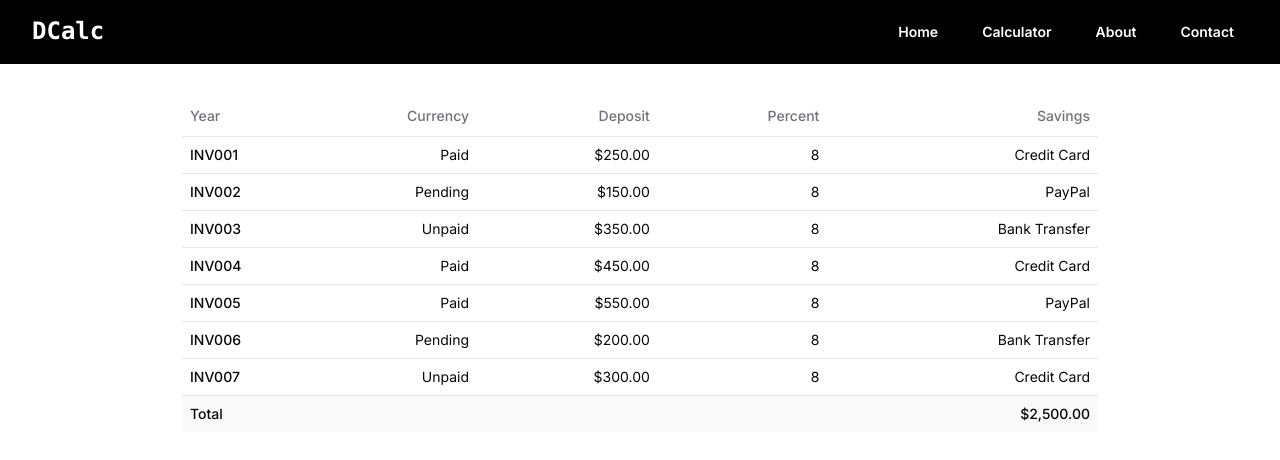
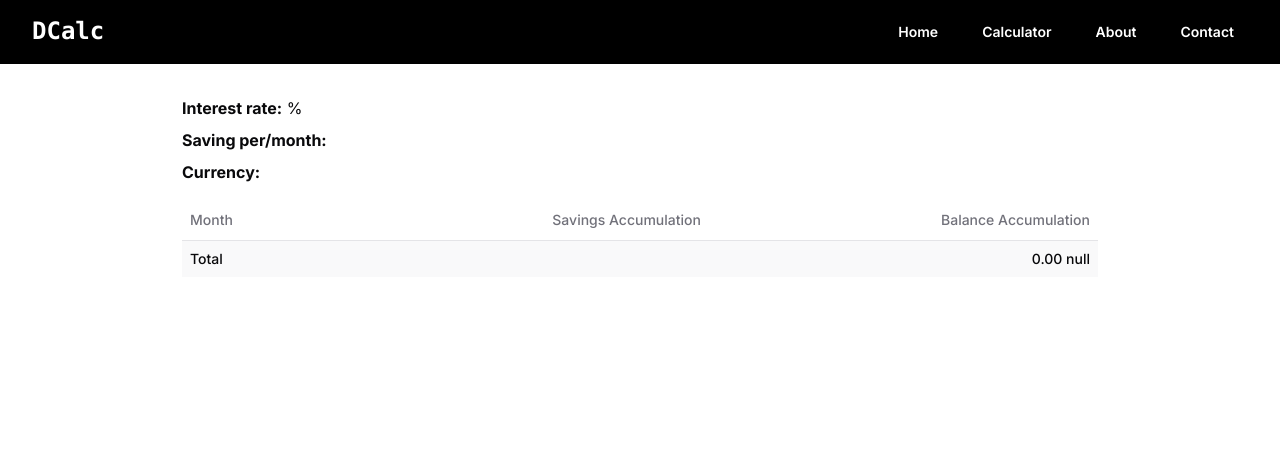
Before and after one commit to VChecherynda/deposit-calculator, a Next.js app: page /dashboard in a window 1280 px wide. Shown: the top 460 px of the page. Built offline with nearby package versions, Linux system fonts and the light colour scheme.

Commit message:
Update deposit calculations

```diff
--- a/package.json
+++ b/package.json
@@ -30,6 +30,7 @@
         "react-icons": "^5.3.0",
         "tailwind-merge": "^2.5.2",
         "tailwindcss-animate": "^1.0.7",
+        "uuid": "^10.0.0",
         "zod": "^3.23.8"
     },
     "devDependencies": {
@@ -37,6 +38,7 @@
         "@types/node": "^20",
         "@types/react": "^18",
         "@types/react-dom": "^18",
+        "@types/uuid": "^10.0.0",
         "eslint": "^8",
         "eslint-config-next": "14.2.7",
         "husky": "^9.1.6",
--- a/src/app/calculator/lib/calculateTotalYears.ts
+++ /dev/null
@@ -1,19 +0,0 @@
-export const calculateTotalYears = (params: {
-    goal: number | undefined;
-    savings: number | undefined;
-    percent: number | undefined;
-}) => {
-    const { goal, savings, percent } = params;
-
-    if (!goal || !savings || !percent) {
-        return 0;
-    }
-
-    const goalSavings = goal * 12;
-
-    const yearSavings = savings * 12;
-
-    const earningPerYear = (yearSavings / 100) * percent;
-
-    return goalSavings / earningPerYear;
-};
--- a/src/app/calculator/lib/calculateYearSavings.ts
+++ /dev/null
@@ -1,16 +0,0 @@
-export const calculateYearSavings = (params: {
-    percent: number | undefined;
-    savings: number | undefined;
-}) => {
-    const { savings, percent } = params;
-
-    if (!percent || !savings) {
-        return 0;
-    }
-
-    const yearSavings = savings * 12;
-
-    const earningPerYear = yearSavings * (1 + percent / 100);
-
-    return earningPerYear;
-};
--- a/src/app/calculator/lib/index.ts
+++ b/src/app/calculator/lib/index.ts
@@ -1,5 +1,2 @@
-export { calculateYearSavings } from './calculateYearSavings';
-export { calculateTotalYears } from './calculateTotalYears';
-export { calculateYearsMonthsDays } from './calculateYearsMonthsDays';
 export { convertToExchangeRate } from './convertToExchangeRate';
 export { convertFromExchangeRate } from './convertFromExchangeRate';
--- a/src/app/calculator/ui/savings/Savings.tsx
+++ b/src/app/calculator/ui/savings/Savings.tsx
@@ -19,20 +19,20 @@ import {
 } from '@/shared/ui/card';
 
 import {
-    calculateTotalYears,
-    calculateYearSavings,
+    calculateDepoists,
     calculateYearsMonthsDays,
-} from '../../lib';
+} from '@/shared/lib/depositCalculations';
 
 import { BigNumber } from '@/shared/lib/bigNumber';
 import { LinkButton } from '@/shared/ui';
 
+// TO-DO need implement logic for calculate deposit values
 export const Savings = () => {
     const [currencyPrev, setCurrencyPrev] = useState<string>('');
     const [currencyCur, setCurrencyCur] = useState<string>('usd');
     const [goal, setGoal] = useState<number>(500);
     const [savings, setSavings] = useState<number>(2000);
-    const [percent, setPercent] = useState<number>(8);
+    const [interestRate, setInterestRate] = useState<number>(8);
 
     const { isFetching: isFetchingList, data: currencyList } =
         useQuery(queryCurrencyList());
@@ -50,15 +50,19 @@ export const Savings = () => {
         }
     }, [exchangeRate]);
 
-    const { years, month, days } = calculateYearsMonthsDays(
-        calculateTotalYears({ goal, savings, percent })
-    );
+    const { totalDays, totalBalance } = calculateDepoists({
+        goal,
+        savings,
+        interestRate,
+    });
+
+    const { years, month, days } = calculateYearsMonthsDays(totalDays);
 
     return (
         <Card className="mb-8 w-full sm:min-w-[460px]">
             <CardHeader>
                 <CardTitle className="text-2xl">
-                    Calculate your deposit
+                    Calculate Сompound interest
                 </CardTitle>
                 <CardDescription>
                     Here you can calculate how much money do you need to save
@@ -95,12 +99,12 @@ export const Savings = () => {
                     }}
                 />
                 <Input
-                    label="Percent (%)"
-                    name="percent"
-                    value={percent}
+                    label="Interest Rate (%)"
+                    name="interest"
+                    value={interestRate}
                     onChange={(e) => {
                         const { value } = e.target;
-                        setPercent(value ? Number(value) : value);
+                        setInterestRate(value ? Number(value) : value);
                     }}
                 />
             </CardContent>
@@ -109,10 +113,7 @@ export const Savings = () => {
                     <div className="mb-4 w-full">
                         <b>Total:</b>
                         <br />
-                        {(
-                            calculateYearSavings({ percent, savings }) *
-                            calculateTotalYears({ goal, percent, savings })
-                        ).toFixed(2)}
+                        {totalBalance.toFixed(2)}
                     </div>
                     <div className="mb-4 flex w-full items-end justify-between">
                         <div>
@@ -120,7 +121,10 @@ export const Savings = () => {
                             <br />
                             {`${years} years ${month} month ${days} days`}
                         </div>
-                        <LinkButton href={'/dashboard'} name="Detials" />
+                        <LinkButton
+                            href={`/dashboard?goal=${goal}&savings=${savings}&interestRate=${interestRate}&currency=${currencyCur.toUpperCase()}`}
+                            name="Detials"
+                        />
                     </div>
                 </div>
             </CardFooter>
--- a/src/app/dashboard/page.tsx
+++ b/src/app/dashboard/page.tsx
@@ -9,104 +9,114 @@ import {
     TableHeader,
     TableRow,
 } from '@/shared/ui/table';
+import { useSearchParams } from 'next/navigation';
+import { calculateDepoists } from '@/shared/lib/depositCalculations';
 
-const deposits = [
+enum Column {
+    Month = 'month',
+    Savings = 'savings',
+    Balance = 'balance',
+}
+
+type Config = {
+    id: string;
+    headerLabel: string;
+    cell: Column;
+    align?: string;
+};
+
+const columnConfig: Config[] = [
     {
-        id: 1,
-        year: 'INV001',
-        currency: 'Paid',
-        savingsAmount: 'Credit Card',
-        depositAmmount: '$250.00',
-        percent: '8',
+        id: 'month',
+        headerLabel: 'Month',
+        cell: Column.Month,
     },
     {
-        id: 2,
-        year: 'INV002',
-        currency: 'Pending',
-        savingsAmount: 'PayPal',
-        depositAmmount: '$150.00',
-        percent: '8',
+        id: 'savingsTotal',
+        headerLabel: 'Savings Accumulation',
+        cell: Column.Savings,
+        align: 'right',
     },
     {
-        id: 3,
-        year: 'INV003',
-        currency: 'Unpaid',
-        savingsAmount: 'Bank Transfer',
-        depositAmmount: '$350.00',
-        percent: '8',
-    },
-    {
-        id: 4,
-        year: 'INV004',
-        currency: 'Paid',
-        savingsAmount: 'Credit Card',
-        depositAmmount: '$450.00',
-        percent: '8',
-    },
-    {
-        id: 5,
-        year: 'INV005',
-        currency: 'Paid',
-        savingsAmount: 'PayPal',
-        depositAmmount: '$550.00',
-        percent: '8',
-    },
-    {
-        id: 6,
-        year: 'INV006',
-        currency: 'Pending',
-        savingsAmount: 'Bank Transfer',
-        depositAmmount: '$200.00',
-        percent: '8',
-    },
-    {
-        id: 7,
-        year: 'INV007',
-        currency: 'Unpaid',
-        savingsAmount: 'Credit Card',
-        depositAmmount: '$300.00',
-        percent: '8',
+        id: 'balance',
+        headerLabel: 'Balance Accumulation',
+        cell: Column.Balance,
+        align: 'right',
     },
 ];
 
 export default function Dashboard() {
+    const searchParams = useSearchParams();
+    const goal = searchParams.get('goal');
+    const savings = searchParams.get('savings');
+    const interestRate = searchParams.get('interestRate');
+    const currency = searchParams.get('currency');
+
+    const { deposits, totalBalance } = calculateDepoists({
+        goal,
+        savings,
+        interestRate,
+    });
+
     return (
-        <div className="mx-auto w-full p-8">
+        <div className="mx-auto p-8">
+            <section className="mb-4">
+                <p className="mb-2">
+                    <span className="font-bold">Interest rate:</span>{' '}
+                    {interestRate}%
+                </p>
+                <p className="mb-2">
+                    <span className="font-bold">Saving per/month:</span>{' '}
+                    {savings}
+                </p>
+                <p className="mb-2">
+                    <span className="font-bold">Currency:</span> {currency}
+                </p>
+            </section>
+
             <Table>
                 <TableHeader>
                     <TableRow>
-                        <TableHead className="w-[100px]">Year</TableHead>
-                        <TableHead className="text-right">Currency</TableHead>
-                        <TableHead className="text-right">Deposit</TableHead>
-                        <TableHead className="text-right">Percent</TableHead>
-                        <TableHead className="text-right">Savings</TableHead>
+                        {columnConfig.map((column) => (
+                            <TableHead
+                                key={column.id}
+                                className={
+                                    column.align === 'right'
+                                        ? 'text-right'
+                                        : 'text-left'
+                                }
+                            >
+                                {column.headerLabel}
+                            </TableHead>
+                        ))}
                     </TableRow>
                 </TableHeader>
                 <TableBody>
-                    {deposits.map((deposit) => (
+                    {deposits?.map((deposit) => (
                         <TableRow key={deposit.id}>
-                            <TableCell className="font-medium">
-                                {deposit.year}
-                            </TableCell>
-                            <TableCell className="text-right">
-                                {deposit.currency}
-                            </TableCell>
-                            <TableCell className="text-right">
-                                {deposit.depositAmmount}
-                            </TableCell>
-                            <TableCell className="text-right">
-                                {deposit.percent}
-                            </TableCell>
-                            <TableCell className="text-right">
-                                {deposit.savingsAmount}
-                            </TableCell>
+                            {columnConfig.map((column) => (
+                                <TableCell
+                                    key={column.id}
+                                    className={
+                                        column.align === 'right'
+                                            ? 'text-right'
+                                            : 'text-left'
+                                    }
+                                >
+                                    {deposit[column.cell].toFixed()}
+                                </TableCell>
+                            ))}
                         </TableRow>
                     ))}
                 </TableBody>
                 <TableFooter>
                     <TableRow>
-                        <TableCell colSpan={4}>Total</TableCell>
-                        <TableCell className="text-right">$2,500.00</TableCell>
+                        <TableCell colSpan={columnConfig.length - 1}>
+                            Total
+                        </TableCell>
+                        <TableCell className="text-right">
+                            {`${totalBalance.toFixed(2)} ${currency}`}
+                        </TableCell>
                     </TableRow>
                 </TableFooter>
             </Table>
--- /dev/null
+++ b/src/shared/lib/depositCalculations.ts
@@ -0,0 +1,85 @@
+import { v4 as uuidv4 } from 'uuid';
+
+export function calculateYearsMonthsDays(totalDays: number | undefined) {
+    if (!totalDays) {
+        return {};
+    }
+
+    const years = Math.floor(totalDays / 365);
+
+    const month = Math.floor((totalDays - years * 365) / 30);
+
+    const days = Math.floor(totalDays - years * 365 - month * 30);
+
+    return {
+        years,
+        month,
+        days,
+    };
+}
+
+export const calculateInterestPerMonth = ({
+    balance,
+    interestRate,
+}: {
+    balance: number;
+    interestRate: number;
+}) => {
+    return balance * (Number(interestRate) / 100 / 12);
+};
+
+type Deposits = {
+    goal: string | number | null;
+    savings: string | number | null;
+    interestRate: string | number | null;
+};
+
+export const calculateDepoists = ({
+    goal,
+    savings,
+    interestRate,
+}: Deposits) => {
+    if (goal && savings && interestRate) {
+        const deposits = [];
+
+        let month = 0;
+        let savingsAcc = 0;
+        let balanceAcc = 0;
+        let interestBalance = 0;
+
+        while (interestBalance <= Number(goal) * 12) {
+            balanceAcc += Number(savings);
+            savingsAcc += Number(savings);
+
+            const interest = calculateInterestPerMonth({
+                balance: balanceAcc,
+                interestRate: Number(interestRate),
+            });
+
+            interestBalance += interest;
+            balanceAcc += interest;
+            month += 1;
+
+            deposits.push({
+                id: uuidv4(),
+                month,
+                savings: savingsAcc,
+                balance: balanceAcc,
+            });
+        }
+
+        return {
+            deposits,
+            totalDays: deposits[deposits.length - 1].month * 30,
+            totalSavings: deposits[deposits.length - 1].savings,
+            totalBalance: deposits[deposits.length - 1].balance,
+        };
+    }
+
+    return {
+        deposits: [],
+        totalDays: 0,
+        totalSavings: 0,
+        totalBalance: 0,
+    };
+};
```
Also changed, not shown: src/app/calculator/lib/calculateYearsMonthsDays.ts (deleted, +0 -15 lines), 1 other file (tests, documents, lock files or other folders).
